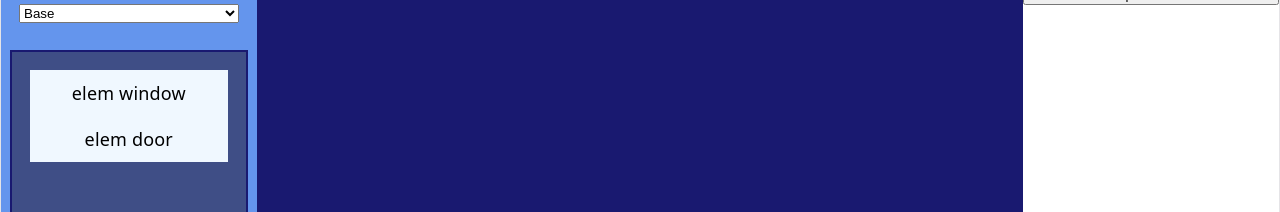
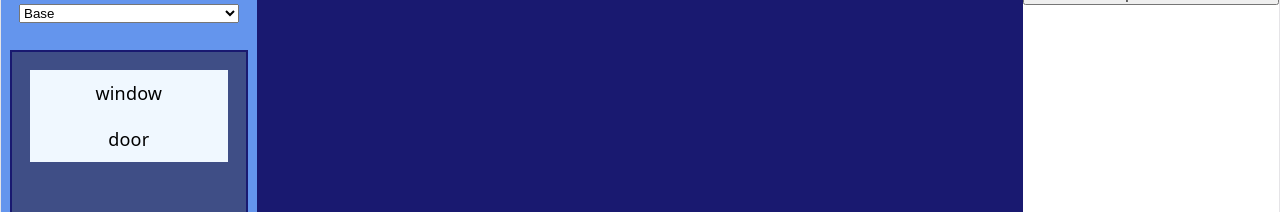
Before and after one commit to Rairura666/housebuilder, a React (Vite) app: page /create in a window 1280 px wide. Shown: the part 122-334 px from the top of the page. Built offline with nearby package versions, Linux system fonts and the light colour scheme.

Commit message:
No items panel scrolling while dragging an element on a canvas anymore.

```diff
--- a/src/Css/CreatePage.css
+++ b/src/Css/CreatePage.css
@@ -72,11 +72,11 @@
   overflow-y: auto;
   overflow-x: hidden;
 }
-
 .itemsList .elem {
   background-color: aliceblue;
   color: aliceblue;
   width: 100%;
+  overflow: hidden;
 }
 
 .createItemsPanelWrapper {
--- a/src/Css/CreatePage.scss
+++ b/src/Css/CreatePage.scss
@@ -76,13 +76,16 @@
     flex-direction: column;
     overflow-y: auto;
     overflow-x: hidden;
+
+    .elem {
+        background-color: aliceblue;
+        color: aliceblue;
+        width: 100%;
+        overflow: hidden;
+    }
 }
 
-.itemsList .elem {
-    background-color: aliceblue;
-    color: aliceblue;
-    width: 100%;
-}
+
 
 .createItemsPanelWrapper {
     display: flex;
--- a/src/components/CanvasElement.tsx
+++ b/src/components/CanvasElement.tsx
@@ -14,11 +14,6 @@ export const CanvasElement = ({selected, elem}: canvasElementProps) => {
      })
 
     const style = {
-
-    transform: transform ?
-     `translate(${transform.x}px, ${transform.y}px)`
-     : undefined,
-
     border: selected ? "solid 2px green" : "none"
     }
 
@@ -28,6 +23,6 @@ export const CanvasElement = ({selected, elem}: canvasElementProps) => {
     data-id={elem.id}
     ref={setNodeRef} {...listeners} {...attributes} style={style}
     tabIndex={-1}>
-         elem {elem.category}
+        {elem.category}
     </div>
 )}
--- a/src/components/CreatePage.tsx
+++ b/src/components/CreatePage.tsx
@@ -1,4 +1,4 @@
-import { useRef, useState } from "react"
+import { useEffect, useRef, useState } from "react"
 import { CreateItemsPanel } from "./CreateItemsPanel"
 import { CreateControlPanel } from "./CreateControlPanel"
 import { CreatePalettePanel } from "./CreatePalettePanel"
@@ -6,8 +6,9 @@ import { DrawingCanvas } from "./DrawingCanvas"
 import "../Css/CreatePage.css"
 import {canvasElement } from "../types"
 import type {DragEndEvent, DragStartEvent} from "@dnd-kit/core"
-import { DndContext } from "@dnd-kit/core"
+import { DndContext, DragOverlay } from "@dnd-kit/core"
 import {CANVAS_PIXEL_SIZE} from "../constants"
+import { ElementPreview } from "./ElementPreview"
 
 export const CreatePage = () => {
 
@@ -23,9 +24,18 @@ export const CreatePage = () => {
 
     const canvasRef = useRef<HTMLDivElement>(null)
 
+    const [activeDrag, setActiveDrag] = useState<{generalElemId: string | number | null, category: string} | null>(null)
+
+    // useEffect(()=> {
+    //     setHistory(prev => {
+    //     const cut = prev.slice(0, historyIndex + 1)
+    //     return [...cut, canvasElements]
+    // })
+    // }, [canvasElements])
+
     function handleDragStart(event: DragStartEvent) {
+
         const active = event.active
-
         const pointer = event.activatorEvent as PointerEvent
 
         const element = document.querySelector(
@@ -40,6 +50,11 @@ export const CreatePage = () => {
             x: pointer.clientX - rect.left,
             y: pointer.clientY - rect.top
         })
+
+        setActiveDrag({
+            generalElemId: active.id,
+            category: active.data.current?.category,
+        })
     }
 
     function handleDragEnd(event: DragEndEvent) {
@@ -51,6 +66,7 @@ export const CreatePage = () => {
 
         if (!canvasRef.current) return
 
+
         const rect = canvasRef.current.getBoundingClientRect()
         const startEvent = event.activatorEvent as PointerEvent;
 
@@ -59,6 +75,8 @@ export const CreatePage = () => {
 
         const dropY = Math.round(
         (startEvent.clientY - rect.top + event.delta.y - dragOffset.y)/CANVAS_PIXEL_SIZE) * CANVAS_PIXEL_SIZE
+
+        setActiveDrag(null)
 
         if(active.data.current?.type == "canvasElem"){
             const newElem: canvasElement = {
@@ -86,6 +104,8 @@ export const CreatePage = () => {
             return newState
             })
         }
+
+
 
     }
 
@@ -119,27 +139,28 @@ export const CreatePage = () => {
     }
 
 
-    const addElementOnCanvas = (elem: canvasElement) => {
+    // const addElementOnCanvas = (elem: canvasElement) => {
 
-        const newState = [...canvasElements, {
-            id: elem.id,
-            category: elem.category,
-            x: elem.x,
-            y: elem.y
-        }]
-        setCanvasElements(newState)
+    //     const newState = [...canvasElements, {
+    //         id: elem.id,
+    //         category: elem.category,
+    //         x: elem.x,
+    //         y: elem.y
+    //     }]
+    //     setCanvasElements(newState)
 
-        changeHistory(newState)
-    }
+    //     changeHistory(newState)
+    // }
 
     return (
         <div className="createPageWrapper">
             <DndContext
             onDragEnd={handleDragEnd}
             onDragStart={handleDragStart}>
+
                 <div className="menuBarsContainer">
                     <div className="leftControlPanel">
-                    <CreateItemsPanel addElementOnCanvas={addElementOnCanvas} />
+                        <CreateItemsPanel />
                     </div>
 
                     <div className="canvasWrapper" >
@@ -153,6 +174,16 @@ export const CreatePage = () => {
                         </div>
                     </div>
                 </div>
+                <DragOverlay>
+                {activeDrag && (
+                    <ElementPreview
+                        elemGeneral={{
+                            id: String(activeDrag.generalElemId),
+                            category: activeDrag.category,
+                        }}
+                    />
+                )}
+                </DragOverlay>
             </DndContext>
         </div>
     )
--- a/src/components/ElementPreview.tsx
+++ b/src/components/ElementPreview.tsx
@@ -11,15 +11,10 @@ export const ElementPreview = ({elemGeneral}: elementPreviewProps) => {
             category:  elemGeneral.category,
             type: "previewElem",
         }
-
      })
 
-    const style = transform ? {
-        transform: `translate(${transform.x}px, ${transform.y}px)`,
-    } : undefined
-
     return(
-    <div className="elementPreviewWrapper" ref={setNodeRef} {...listeners} {...attributes} style={style}>
-         elem {elemGeneral.category}
+    <div className="elementPreviewWrapper" ref={setNodeRef} {...listeners} {...attributes}>
+        {elemGeneral.category}
     </div>
 )}
```
Also changed, not shown: src/components/CreateItemsPanel.tsx (+5 -6 lines), src/types.tsx (+4 -4 lines), 1 other file (tests, documents, lock files or other folders). Lines whose indentation alone changed are shown as unchanged.
